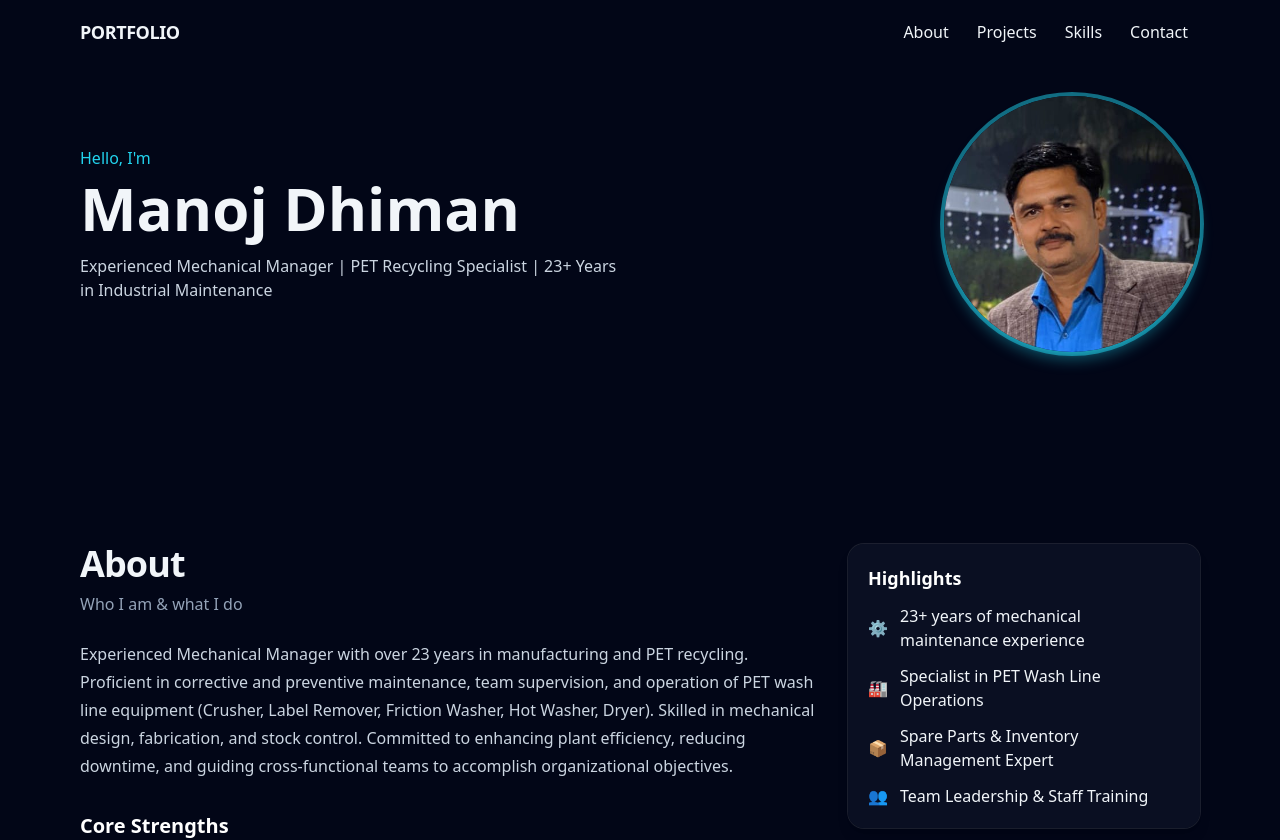
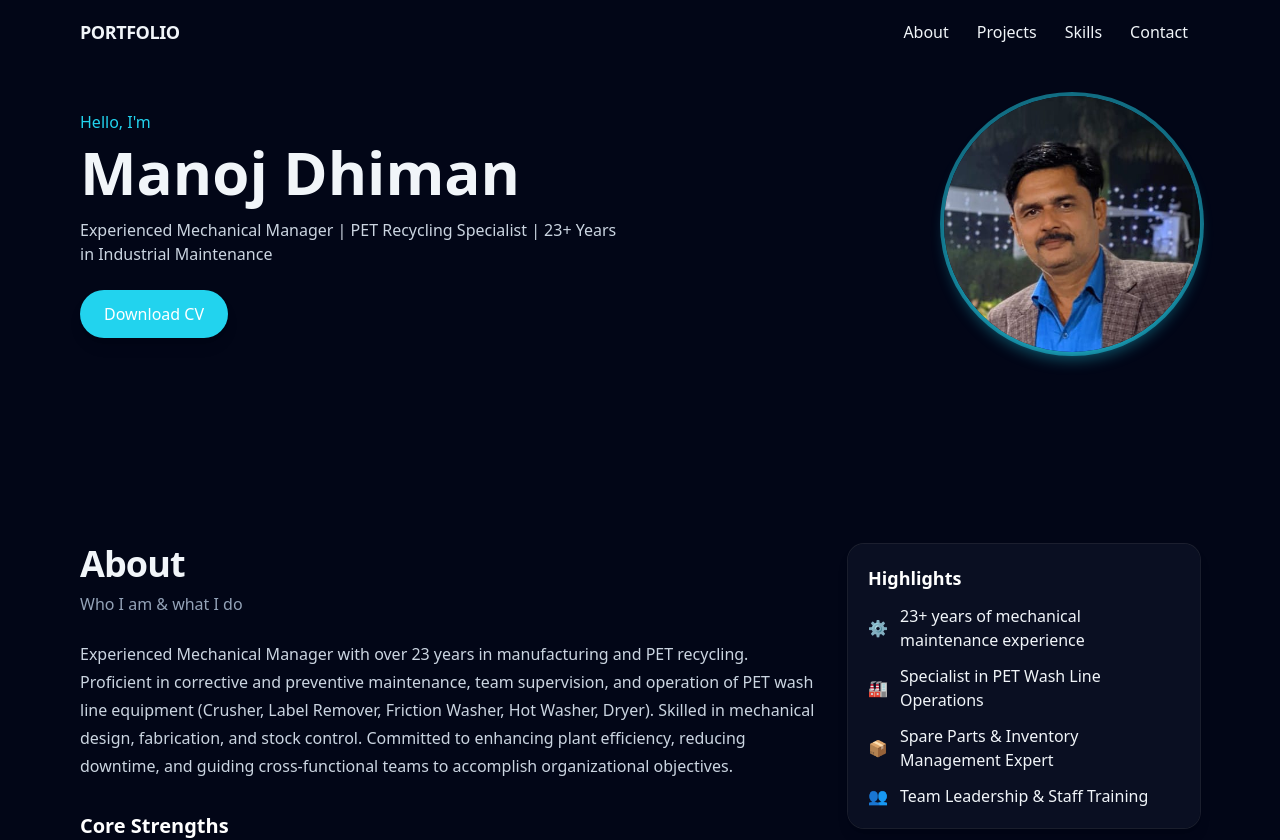
Before and after one commit to Anshuldhiman09/manojDhiman-portfolio, a React (Vite) app: page / in a window 1280 px wide. Shown: the top 840 px of the page. Built offline with nearby package versions, Linux system fonts and the light colour scheme.

Commit message:
Some change

```diff
--- a/src/components/Hero.jsx
+++ b/src/components/Hero.jsx
@@ -1,7 +1,22 @@
+import { useState } from "react";
+import { ArrowDown } from "lucide-react";
+
 export default function Hero() {
+  const [showHint, setShowHint] = useState(false);
+
+  const handleDownloadClick = () => {
+    setShowHint(true);
+
+    // Hide the hint after 4 seconds
+    setTimeout(() => {
+      setShowHint(false);
+    }, 4000);
+  };
+
   return (
     <section className="section pt-28" id="home">
       <div className="container-lg grid md:grid-cols-2 gap-8 items-center">
+
         {/* Left: Text */}
         <div>
           <p className="text-primary font-medium">Hello, I'm</p>
@@ -12,12 +27,32 @@ export default function Hero() {
             Experienced Mechanical Manager | PET Recycling Specialist | 23+ Years in Industrial Maintenance
           </p>
 
+          {/* CV Button (Triggers Hint) */}
+          <button
+            onClick={handleDownloadClick}
+            className="inline-block mt-6 px-6 py-3 bg-primary text-white font-medium rounded-full shadow-lg hover:bg-primary/90 transition"
+          >
+            Download CV
+          </button>
+
+          {/* Arrow Hint */}
+          {showHint && (
+            <div className="mt-4 flex flex-col items-start gap-2 animate-bounce">
+              <ArrowDown className="text-primary w-6 h-6" />
+              <p className="text-sm text-slate-300">
+                Scroll down and click on the photo 👇
+              </p>
+            </div>
+          )}
         </div>
 
         {/* Right: Circular Image */}
         <div className="flex justify-center md:justify-end">
-          <div className="rounded-full overflow-hidden ring-4 ring-primary/50 shadow-lg shadow-primary/40 hover:scale-105 transition
-                          w-64 h-64 sm:w-80 sm:h-80 md:w-64 md:h-64">
+          <div
+            className="rounded-full overflow-hidden ring-4 ring-primary/50 shadow-lg
+                       shadow-primary/40 hover:scale-105 transition
+                       w-64 h-64 sm:w-80 sm:h-80 md:w-64 md:h-64"
+          >
             <img
               src="/WhatsApp Image 2025-08-24 at 12.18.30 PM.jpeg"
               alt="Manoj Dhiman"
```
